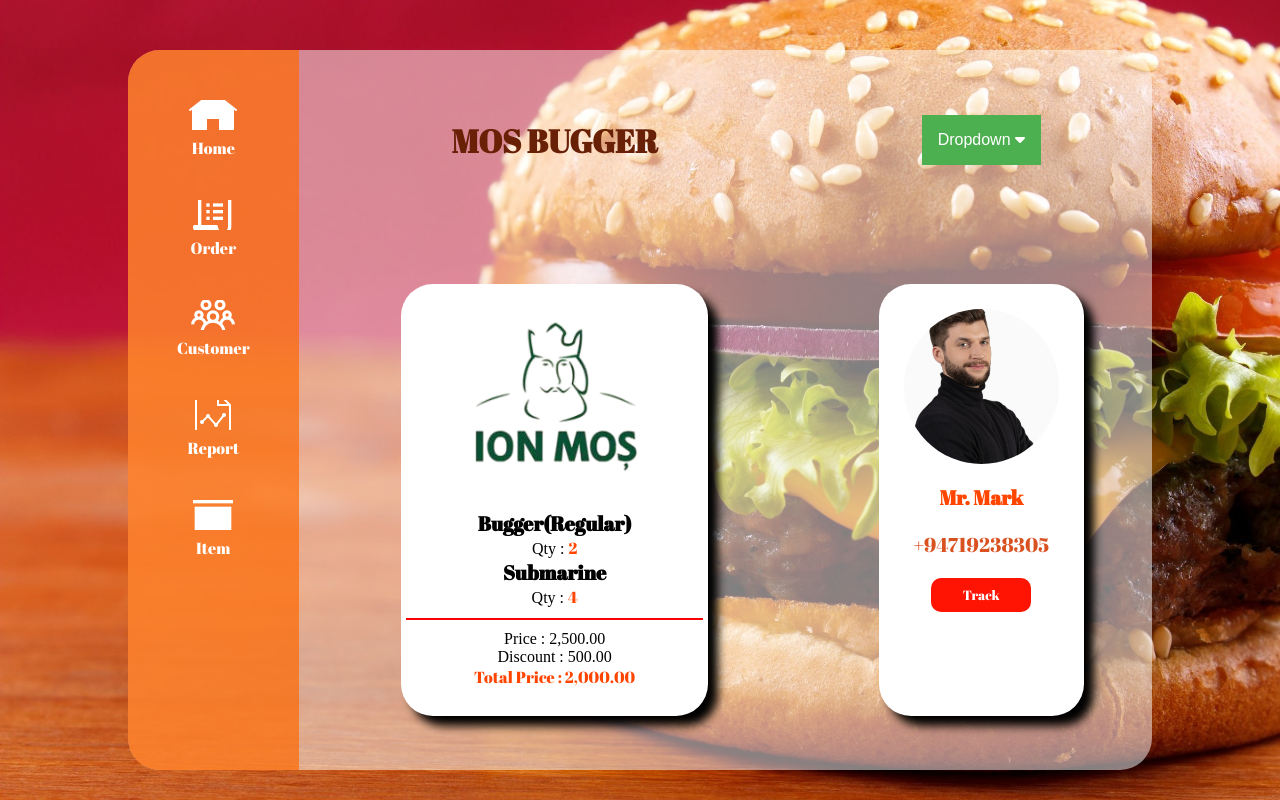
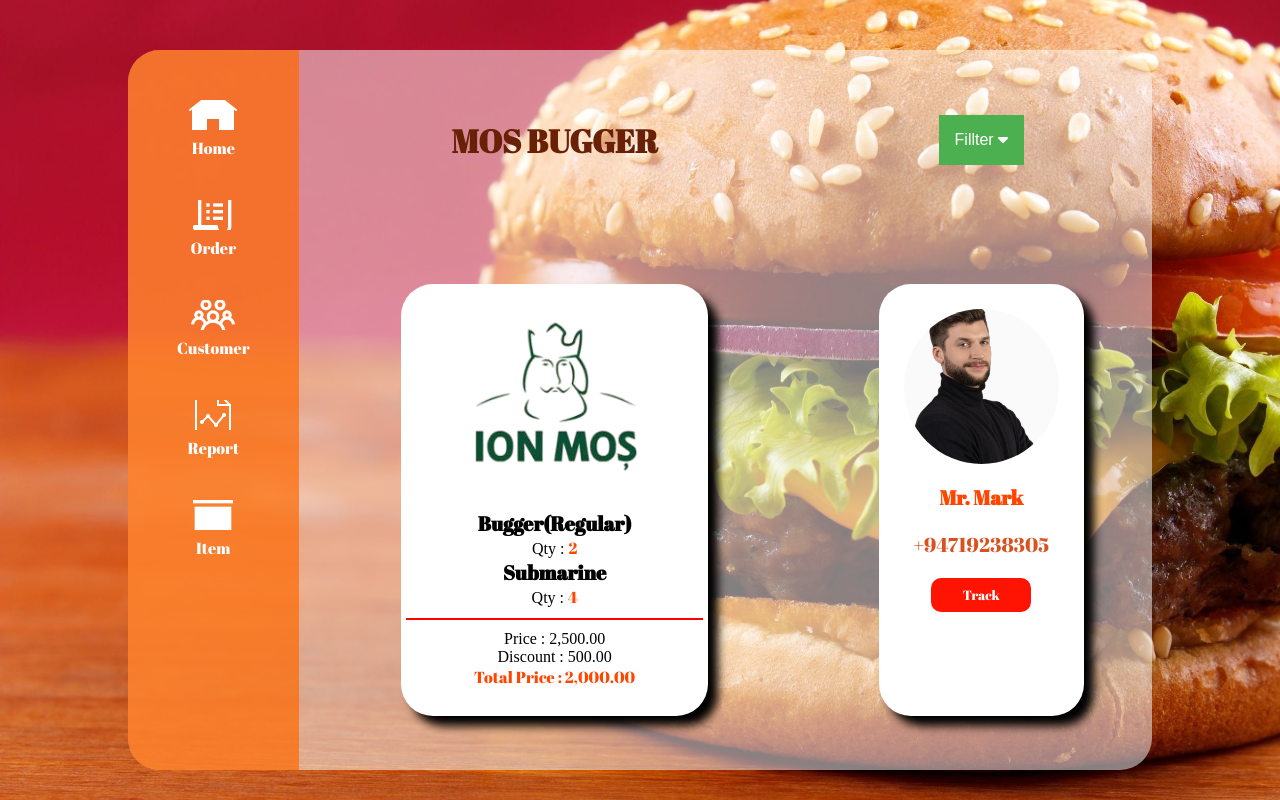
Before and after one commit to ManojWickramasingha/POS-System, a plain HTML site: page order.html in a window 1280 px wide. Drawn offline with Linux system fonts and the light colour scheme.

Commit message:
change name

```diff
--- a/order.html
+++ b/order.html
@@ -59,7 +59,7 @@
         </button> -->
         <div class="dropdown">
           <button class="dropbtn">
-            Dropdown
+            Fillter
             <i class="fa-duotone fa-solid fa-caret-down"></i>
           </button>
           <div class="dropdown-content">
```
